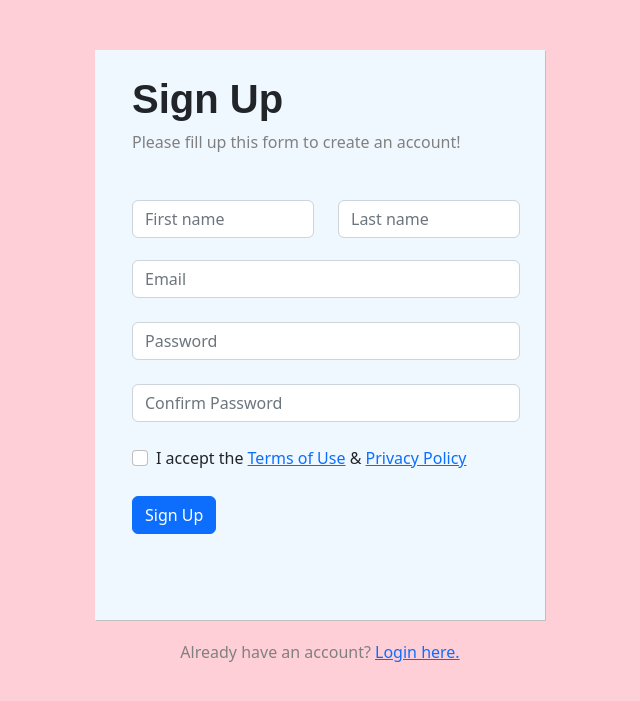
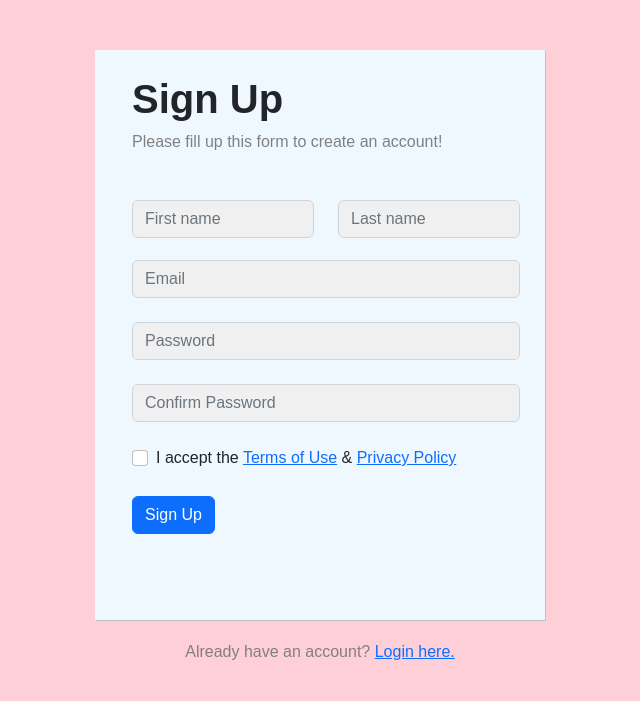
Before and after one commit to TomasPerminas/LESSONS, a PHP site: page / in a window 1280 px wide. Shown: the top 701 px of the page, without its empty margins (320-960 px from the left). Run offline with PHP 8.4, Linux system fonts and the light colour scheme.

Commit message:
Užduotis 3

```diff
--- a/3 pamoka/3 užduotis/main.css
+++ b/3 pamoka/3 užduotis/main.css
@@ -19,13 +19,27 @@ h1 {
 }
 
 .text1 {
+    font-family: Arial, Helvetica, sans-serif;
     color: grey;
     margin-top: 80px;
     padding-left: 25px;
     position: absolute;
 }
 
+input[type="text"]{
+    background-color: rgb(240, 240, 240);
+}
+
+input[type="email"]{
+    background-color: rgb(240, 240, 240);
+}
+
+input[type="password"]{
+    background-color: rgb(240, 240, 240);
+}
+
 form {
+    font-family: Arial, Helvetica, sans-serif;
     padding-left: 25px;
     padding-right: 25px;
     margin-top: 150px;
@@ -33,6 +47,7 @@ form {
 }
 
 footer {
+    font-family: Arial, Helvetica, sans-serif;
     padding: 20px;
     color: grey;
     text-align: center;
```
